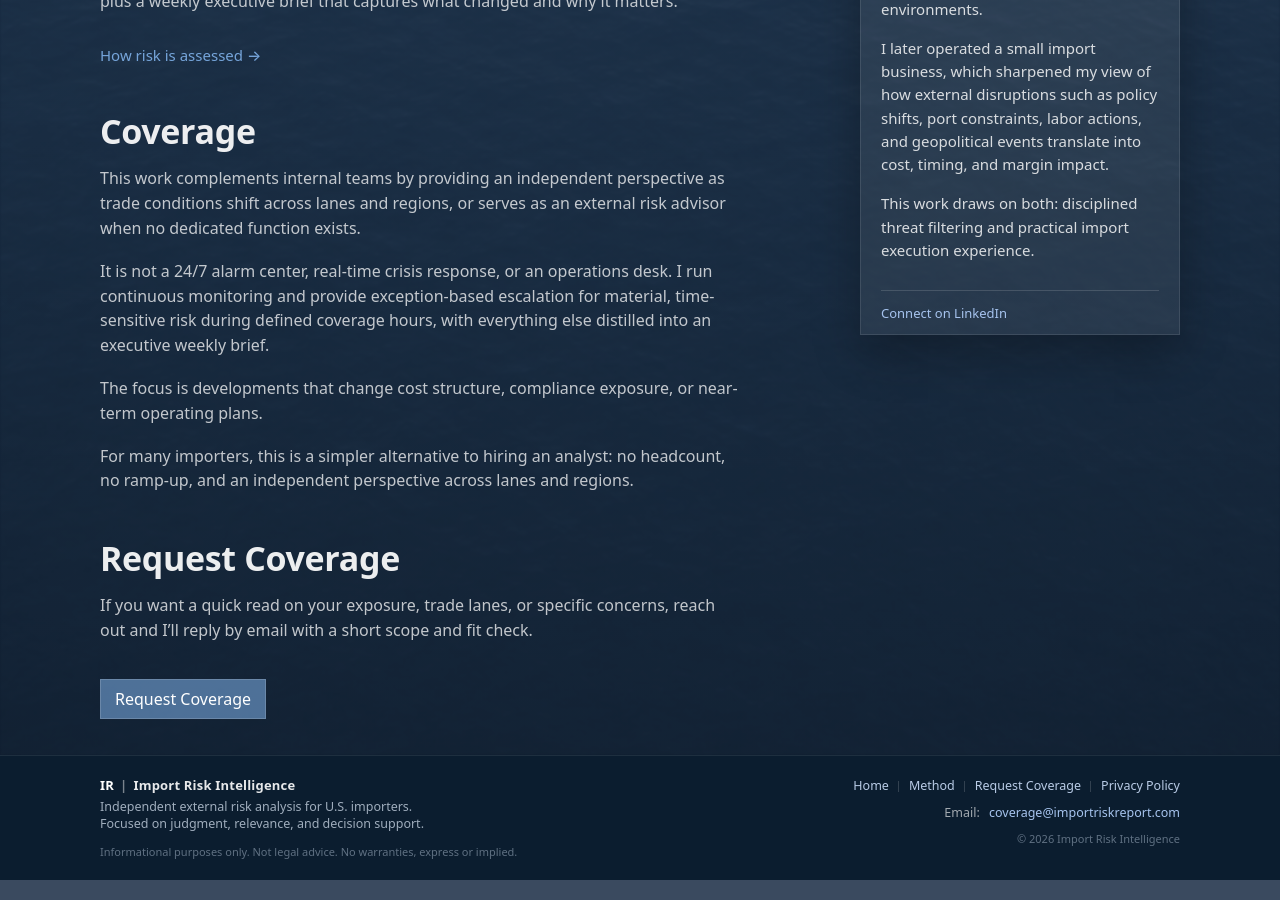
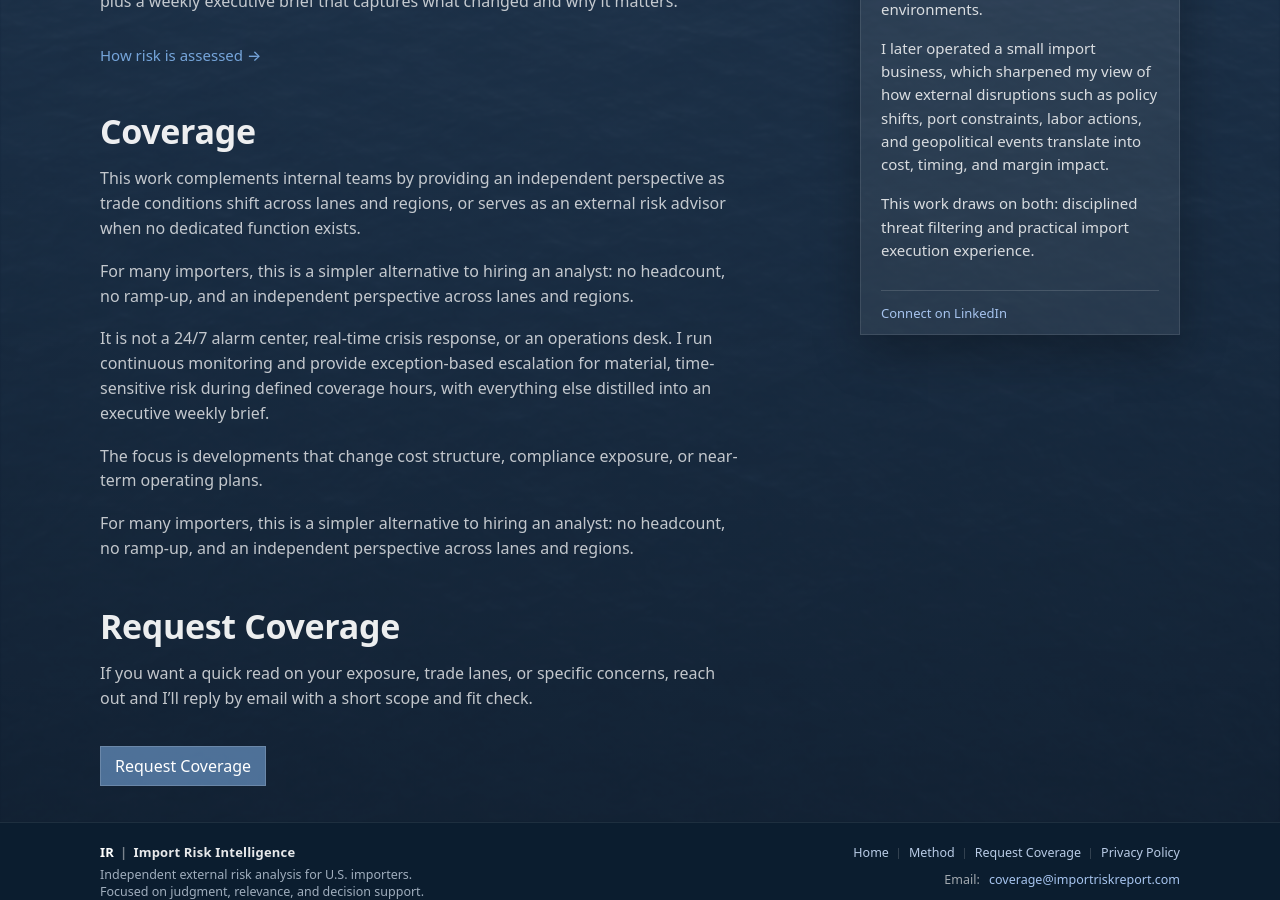
Before and after one commit to importrisk/import-risk-intelligence-site, a Jekyll site: the page built from index.html, in a window 1280 px wide and 900 px high, scrolled down 1180 px. Built offline with Jekyll 4.4.1, drawn with Linux system fonts in a browser that asks for light colours.

Commit message:
Update index.html

```diff
--- a/index.html
+++ b/index.html
@@ -121,6 +121,10 @@ description: Independent risk assessment for U.S. importers.
        </p>
 
        <p class="section-text">
+       For many importers, this is a simpler alternative to hiring an analyst: no headcount, no ramp-up, and an independent perspective across lanes and regions.
+       </p>
+
+       <p class="section-text">
        It is not a 24/7 alarm center, real-time crisis response, or an operations desk. I run continuous monitoring and provide exception-based escalation for material, time-sensitive risk during defined coverage hours, with everything else distilled into an executive weekly brief.
        </p>
 
```
Lines whose indentation alone changed are shown as unchanged.
